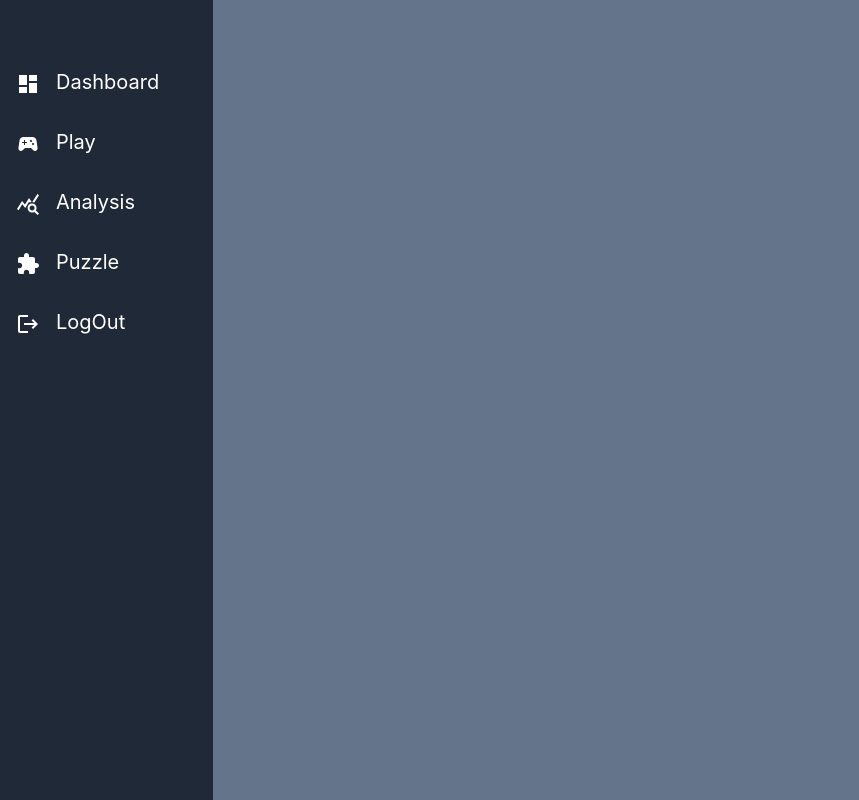
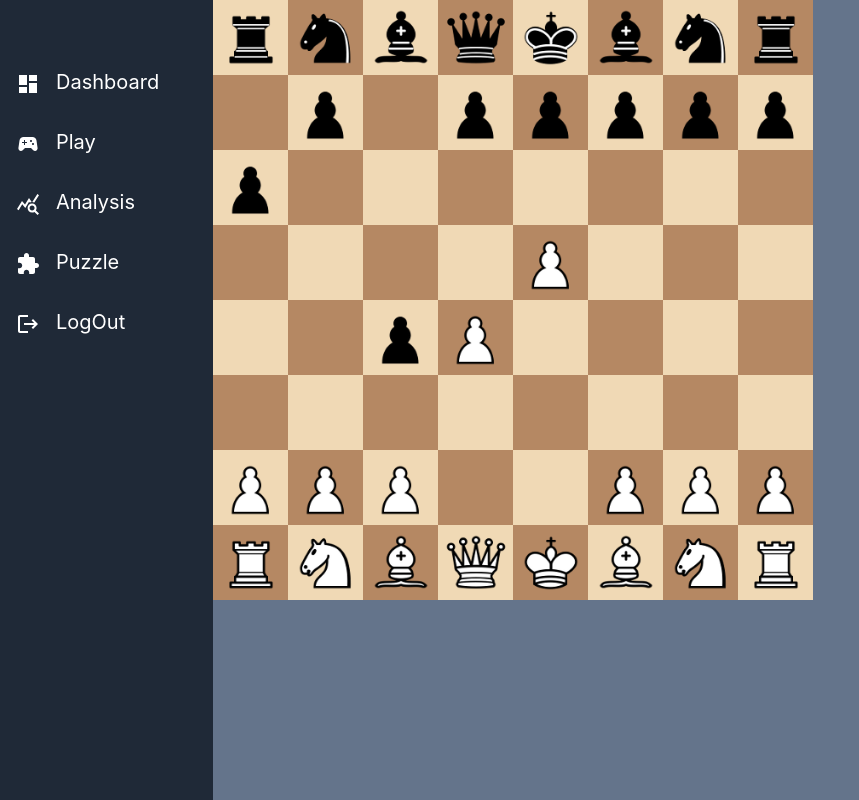
Before and after one commit to Jagadish999/Chess-Development, a React (Create React App) app in the folder chess-web/: page /puzzle in a window 1280 px wide. Shown: the whole page, without its empty margins (0-859 px from the left). Built offline with nearby package versions, Linux system fonts and the light colour scheme.

Commit message:
turn wise play improved

```diff
--- a/chess-web/src/FrontEndComponents/ChessBoard/boardDetails.ts
+++ b/chess-web/src/FrontEndComponents/ChessBoard/boardDetails.ts
@@ -277,15 +277,11 @@ export function movePieceInBoard(chessBoard: number[] | string[], currentLocatio
 
     else if (moveType === 'u') {
 
-        console.log("YEsssss", chessBoard[currentSqNum - 1]);
-        console.log(destinationSqNum + "____________");
         //It is white piece
         if (chessBoard[currentSqNum - 1].toString().toUpperCase() === chessBoard[currentSqNum - 1]) {
-            console.log(tempChessBrd[destinationSqNum - 9]);
             tempChessBrd[destinationSqNum - 9] = 0;
         }
         else {
-            console.log("kjhfkjsdhfuijksdhfijksdh", tempChessBrd[destinationSqNum + 7])
             tempChessBrd[destinationSqNum + 7] = 0;
         }
     }
--- a/chess-web/src/FrontEndComponents/Puzzle/Puzzle.tsx
+++ b/chess-web/src/FrontEndComponents/Puzzle/Puzzle.tsx
@@ -1,35 +1,47 @@
+import { useState } from "react";
 import Board from "../ChessBoard/Board";
-import { findPieceMoveDetails } from "../ChessBoard/boardDetails";
+import { findPieceMoveDetails, movePieceInBoard, unphasantPossibility, updatedCastlePermission } from "../ChessBoard/boardDetails";
 import { CastleDetails, PieceDetails } from "../ChessBoard/pieceTypes";
+import { INITIAL_CASTLE_PERMISSION, INITIAL_FEN_POSITION } from "../ChessBoard/constants";
+import { calculateRawMove, fillChessBoardArray } from "../ChessBoard/pieceDetails";
+import { Location } from "../ChessBoard/pieceTypes";
 
 export default function Puzzle(){
 
-    const initialFenPosition = "r3k2r/8/3nq3/P5pP/1PNnBpPb/3PNP2/3P4/R3K2R w KQkq - 0 1";
+    const [initialFenPosition, setFenPosition] = useState<string>(INITIAL_FEN_POSITION);
 
-    const castleDetails: CastleDetails = {
-        whiteKingMoved: false,
-        whiteKingChecked: false,
-        whiteKingSideRookMoved: false,
-        whiteKingSideRookCaptured: false,
-        whiteKingSideSquaresChecked: false,
-        whiteQueenSideRookMoved: false,
-        whiteQueenSideRookCaptured: false,
-        whiteQueenSideSquaresChecked: false,
-        blackKingMoved: false,
-        blackKingChecked: false,
-        blackKingSideRookMoved: false,
-        blackKingSideRookCaptured: false,
-        blackKingSideSquaresChecked: false,
-        blackQueenSideRookMoved: false,
-        blackQueenSideRookCaptured: false,
-        blackQueenSideSquaresChecked: false,
-    };
+    const splittedFenPos = initialFenPosition.split(" ");
+    const chessBoardArray = fillChessBoardArray(splittedFenPos[0]);
 
-    const pieceDetails:PieceDetails [] = findPieceMoveDetails(initialFenPosition, castleDetails);
+    const [castlePermissions, setCastlePermissions] = useState<CastleDetails>(INITIAL_CASTLE_PERMISSION);
+    const [pieceDetails, setPieceDetails] = useState<PieceDetails[]>(calculateRawMove(chessBoardArray[1], splittedFenPos[3] , splittedFenPos[2], splittedFenPos[1]));
+
+    // const check = verifyCheck(pieceDetails, splittedFenPos[1]);
+    // const movesAvailble = verifyMovesAvailable(pieceDetails, splittedFenPos[1])
+
+    const handleUpdatedMoves = (pieceLocation: Location, moveLocation: Location, moveType: string, piecePromoted: string | null, currentPieceDetail: PieceDetails) => {
+
+        const updatedPieceLocations = movePieceInBoard(chessBoardArray[0], pieceLocation, moveLocation, moveType, piecePromoted);
+        const nextTurn = splittedFenPos[1] === 'w' ? 'b' : 'w';
+        const castlePerms = updatedCastlePermission(castlePermissions, moveLocation, currentPieceDetail, pieceDetails, chessBoardArray[0]);
+        const unphasant = unphasantPossibility(currentPieceDetail, chessBoardArray[0], moveLocation);
+
+        const halfMove = moveType === 'x' || currentPieceDetail.pieceName === 'p' || currentPieceDetail.pieceName === 'P' ? '0' : parseInt(splittedFenPos[4]) + 1;
+        const fullMove = splittedFenPos[1] === 'b' ? parseInt(splittedFenPos[5]) + 1 : splittedFenPos[5];
+
+        const newFenPosition = `${updatedPieceLocations} ${nextTurn} ${castlePerms} ${unphasant} ${halfMove} ${fullMove}`;
+
+        console.log(pieceLocation, moveLocation, moveType, piecePromoted, chessBoardArray[0]);
+        console.log(newFenPosition);
+
+        setFenPosition(newFenPosition);
+        setCastlePermissions(castlePermissions);
+        setPieceDetails(findPieceMoveDetails(newFenPosition, castlePermissions));
+    }
 
     return (
-        <div className="block mt-[4%] ml-[16%]">
-            {/* <Board moveDetails={pieceDetails}/> */}
+        <div>
+            <Board moveDetails={pieceDetails} updatedMoves={handleUpdatedMoves} turnWisePlay={false} currentTurn={splittedFenPos[1]} />
         </div>
     )
 }
```
